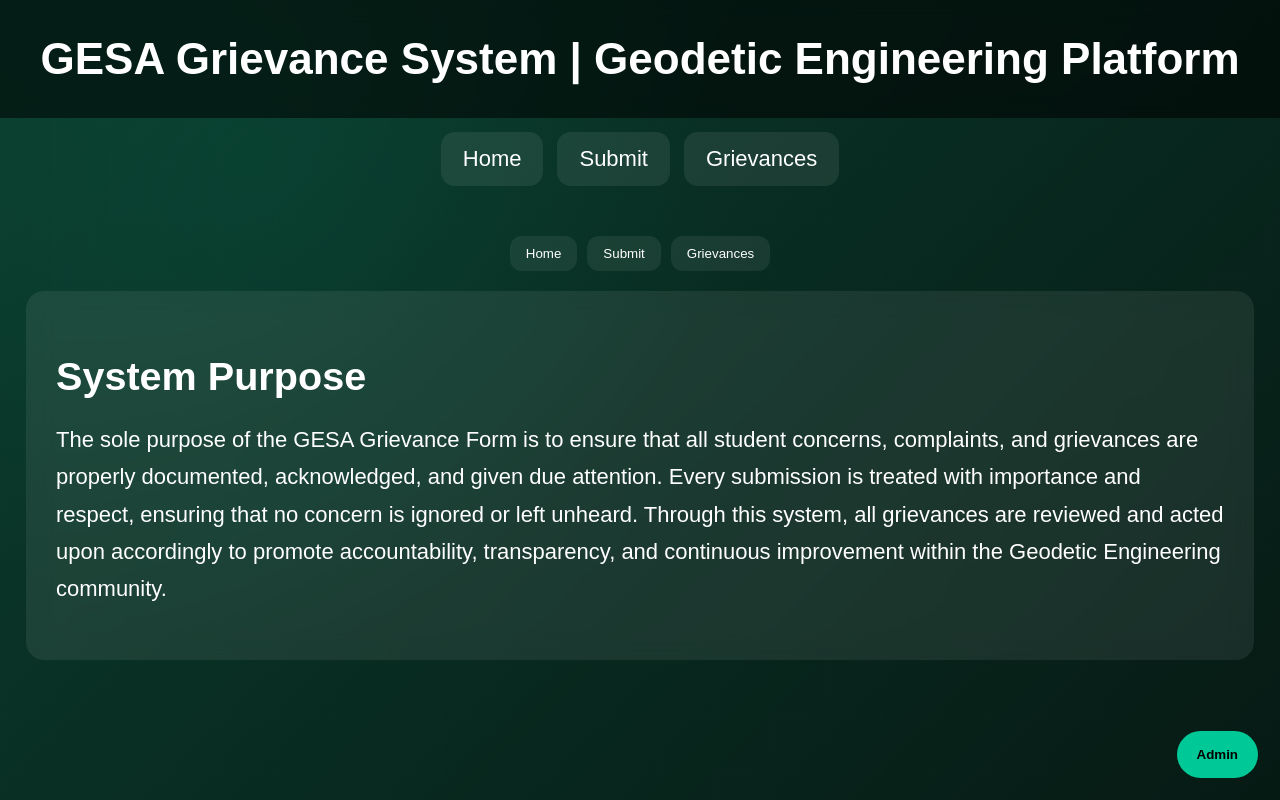
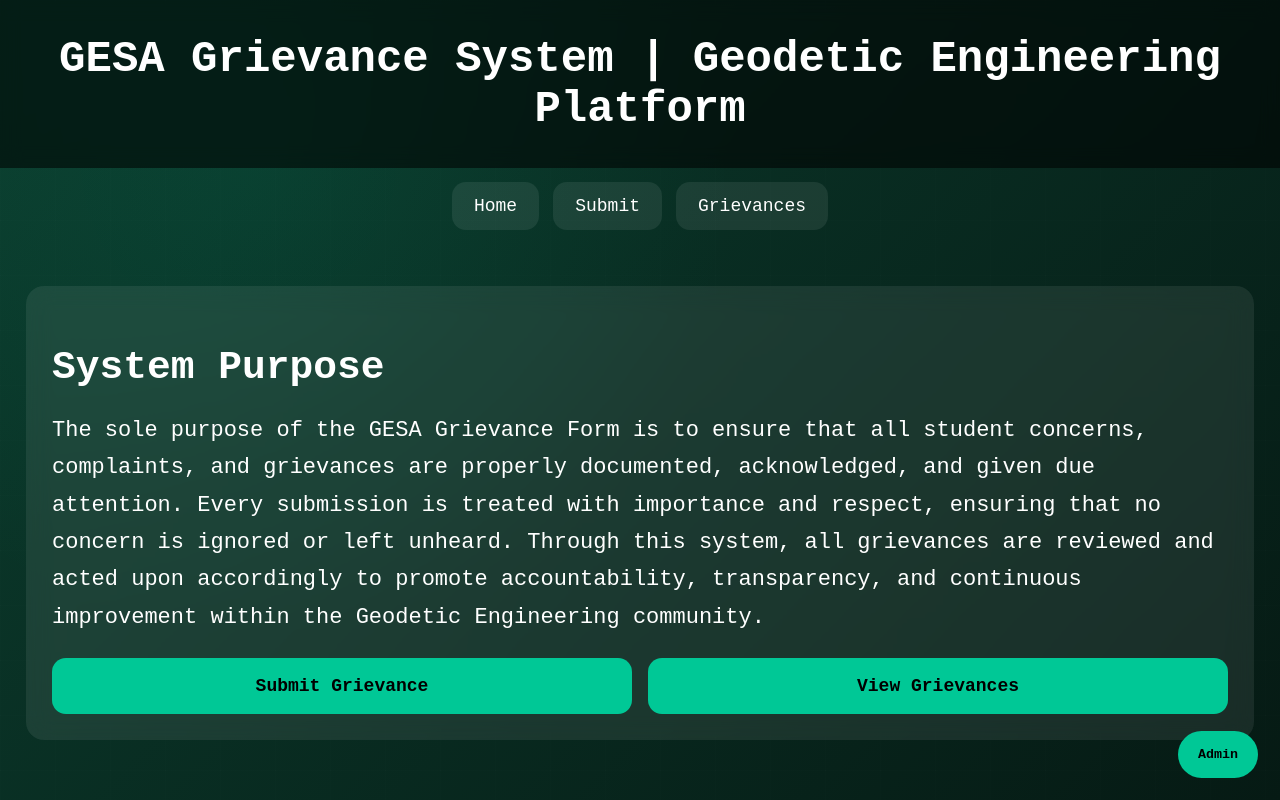
Before and after one commit to em-em15/gesa-grievance-form, a plain HTML site: page index.html in a window 1280 px wide. Drawn offline with Linux system fonts and the light colour scheme.

Commit message:
Update index.html

```diff
--- a/index.html
+++ b/index.html
@@ -1,6 +1,6 @@
 <!--
-GESA Grievance Form Website (Enhanced Large UI + Persistent Navigation + Admin System)
-Geodetic Engineering Themed | No coordinates | Timestamp-based system
+GESA Grievance Form Website (Large UI + Courier New Theme + Clean Navigation)
+No coordinates | Timestamp-based grievance system with admin approval
 -->
 
 <!DOCTYPE html>
@@ -19,16 +19,12 @@ Geodetic Engineering Themed | No coordinates | Timestamp-based system
 
     --font-base:20px;
     --header-size:38px;
-    --button-size:20px;
-    --card-padding:26px;
 }
 
 @media (min-width:1024px){
     :root{
         --font-base:22px;
         --header-size:44px;
-        --button-size:22px;
-        --card-padding:30px;
     }
 }
 
@@ -36,14 +32,12 @@ Geodetic Engineering Themed | No coordinates | Timestamp-based system
     :root{
         --font-base:16px;
         --header-size:26px;
-        --button-size:16px;
-        --card-padding:18px;
     }
 }
 
 *{
     box-sizing:border-box;
-    font-family:Arial;
+    font-family:"Courier New", Courier, monospace;
 }
 
 body{
@@ -56,7 +50,6 @@ body{
         linear-gradient(135deg,var(--primary),var(--dark));
 }
 
-/* GRID GEODETIC STYLE */
 body::before{
     content:"";
     position:fixed;
@@ -78,7 +71,6 @@ header{
     backdrop-filter:blur(10px);
 }
 
-/* GLOBAL NAV */
 .navbar{
     display:flex;
     justify-content:center;
@@ -89,39 +81,15 @@ header{
 
 .navbar button{
     padding:14px 22px;
-    font-size:var(--button-size);
+    font-size:18px;
     border:none;
     border-radius:14px;
     background:rgba(255,255,255,0.08);
     color:white;
     cursor:pointer;
-    transition:0.2s;
 }
 
 .navbar button:hover{
-    background:var(--accent);
-    color:black;
-}
-
-/* INSIDE NAV (REPEATED IN EACH TAB) */
-.subnav{
-    display:flex;
-    justify-content:center;
-    gap:10px;
-    flex-wrap:wrap;
-    margin:10px 0 20px;
-}
-
-.subnav button{
-    padding:10px 16px;
-    border:none;
-    border-radius:12px;
-    background:rgba(255,255,255,0.07);
-    color:white;
-    cursor:pointer;
-}
-
-.subnav button:hover{
     background:var(--accent);
     color:black;
 }
@@ -135,7 +103,7 @@ header{
 
 .card{
     background:var(--glass);
-    padding:var(--card-padding);
+    padding:26px;
     border-radius:18px;
     margin:16px 0;
     backdrop-filter:blur(12px);
@@ -148,13 +116,34 @@ h2{
 
 p{line-height:1.7;}
 
+/* LARGE ACTION BUTTONS (WELCOME ONLY) */
+.action-grid{
+    display:flex;
+    gap:16px;
+    flex-wrap:wrap;
+    margin-top:20px;
+}
+
+.action-btn{
+    flex:1;
+    min-width:220px;
+    padding:18px;
+    font-size:18px;
+    border:none;
+    border-radius:14px;
+    background:var(--accent);
+    color:black;
+    font-weight:bold;
+    cursor:pointer;
+}
+
 input,select,textarea{
     width:100%;
     padding:14px;
     margin:10px 0;
     border:none;
     border-radius:12px;
-    font-size:1em;
+    font-family:"Courier New", Courier, monospace;
 }
 
 textarea{min-height:160px;}
@@ -170,7 +159,6 @@ button.submit{
     cursor:pointer;
 }
 
-/* GRIEVANCES */
 .container{
     display:flex;
     flex-wrap:wrap;
@@ -192,7 +180,6 @@ button.submit{
     margin-top:6px;
 }
 
-/* ADMIN */
 .admin-btn{
     position:fixed;
     bottom:22px;
@@ -244,7 +231,6 @@ button.submit{
 GESA Grievance System | Geodetic Engineering Platform
 </header>
 
-<!-- MAIN NAV (AVAILABLE ALWAYS) -->
 <div class="navbar">
 <button onclick="showTab('welcome')">Home</button>
 <button onclick="showTab('form')">Submit</button>
@@ -253,31 +239,27 @@ GESA Grievance System | Geodetic Engineering Platform
 
 <!-- WELCOME -->
 <div id="welcome" class="tab active">
-<div class="subnav">
-<button onclick="showTab('welcome')">Home</button>
-<button onclick="showTab('form')">Submit</button>
-<button onclick="showTab('view')">Grievances</button>
-</div>
-
 <div class="card">
 <h2>System Purpose</h2>
 <p>
 The sole purpose of the GESA Grievance Form is to ensure that all student concerns, complaints, and grievances are properly documented, acknowledged, and given due attention. Every submission is treated with importance and respect, ensuring that no concern is ignored or left unheard. Through this system, all grievances are reviewed and acted upon accordingly to promote accountability, transparency, and continuous improvement within the Geodetic Engineering community.
 </p>
+
+<div class="action-grid">
+<button class="action-btn" onclick="showTab('form')">Submit Grievance</button>
+<button class="action-btn" onclick="showTab('view')">View Grievances</button>
+</div>
+
 </div>
 </div>
 
 <!-- FORM -->
 <div id="form" class="tab">
-<div class="subnav">
-<button onclick="showTab('welcome')">Home</button>
-<button onclick="showTab('form')">Submit</button>
-<button onclick="showTab('view')">Grievances</button>
-</div>
-
 <div class="card">
 <h2>Formal Grievance Submission</h2>
+
 <input id="name" placeholder="Full Name (Optional)">
+
 <select id="category">
 <option>Academic Concern</option>
 <option>Facilities Issue</option>
@@ -285,19 +267,15 @@ The sole purpose of the GESA Grievance Form is to ensure that all student concer
 <option>Administrative Issue</option>
 <option>Other</option>
 </select>
+
 <textarea id="text" placeholder="Describe your grievance in detail..."></textarea>
+
 <button class="submit" onclick="submitGrievance()">Submit Grievance</button>
 </div>
 </div>
 
 <!-- VIEW -->
 <div id="view" class="tab">
-<div class="subnav">
-<button onclick="showTab('welcome')">Home</button>
-<button onclick="showTab('form')">Submit</button>
-<button onclick="showTab('view')">Grievances</button>
-</div>
-
 <div class="card">
 <h2>Approved Grievances</h2>
 <div class="container" id="list"></div>
```
